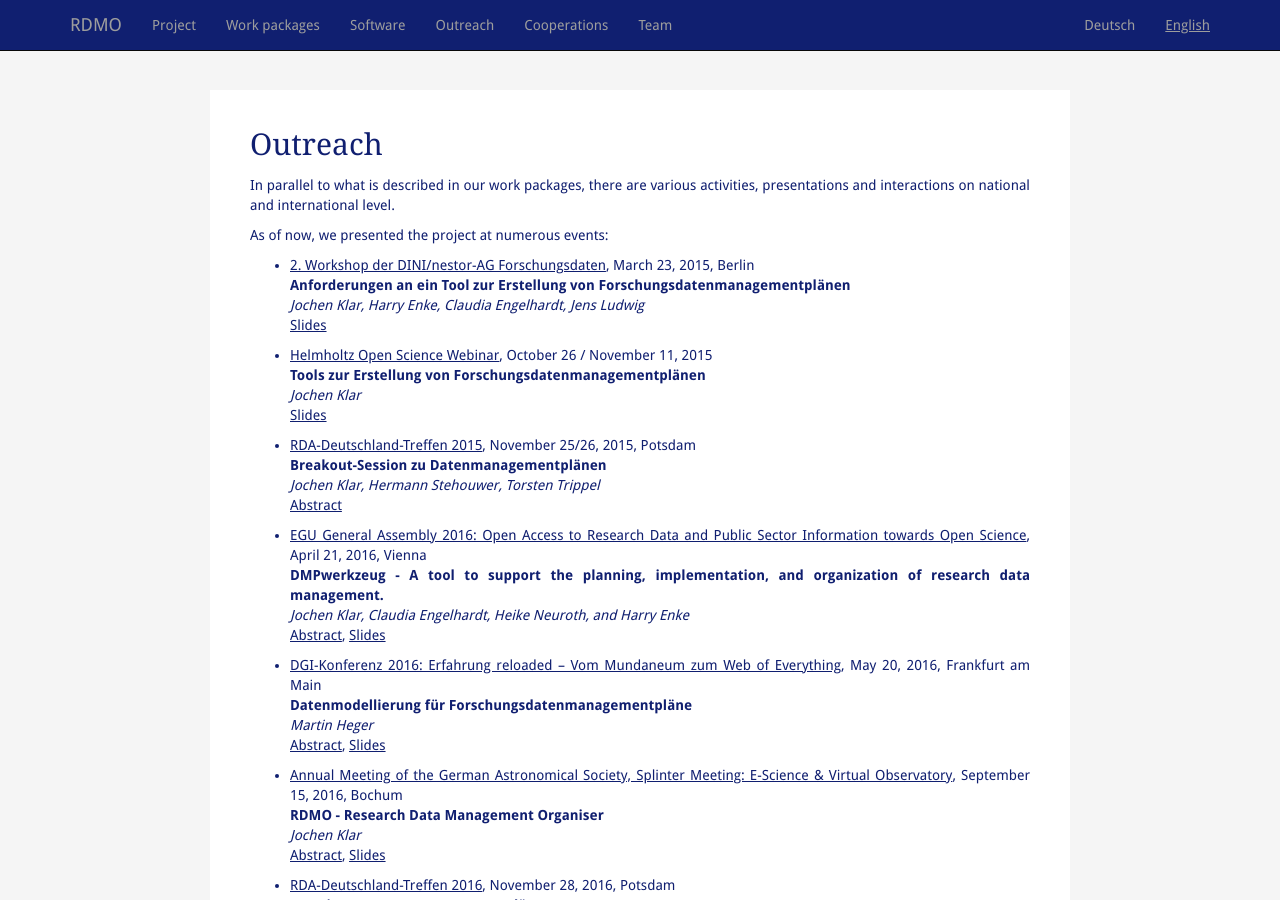
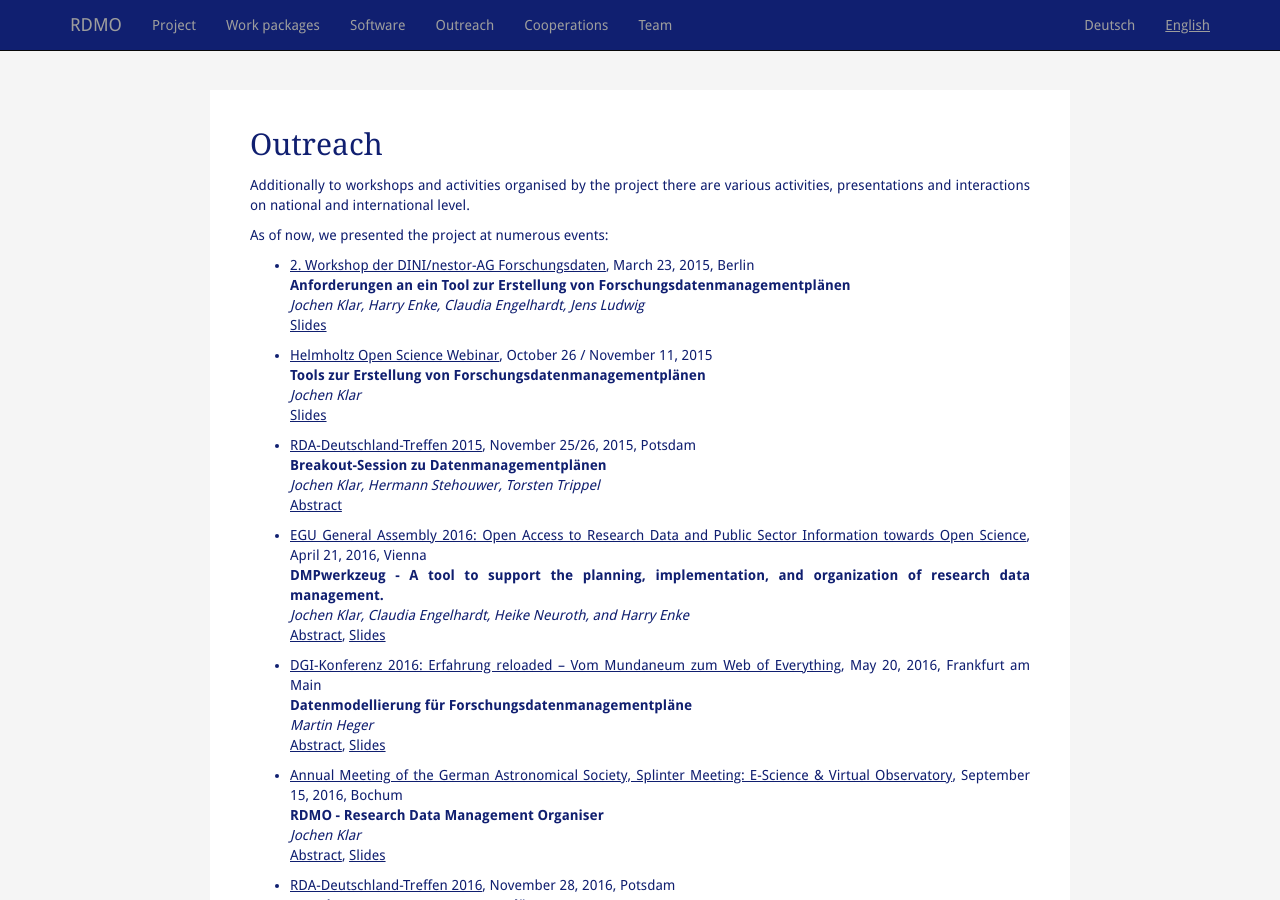
Before and after one commit to rdmorganiser/rdmorganiser.github.io, a Jekyll site: the page built from en/outreach.md, in a window 1280 px wide and 900 px high. Built offline with Jekyll 4.4.1, drawn with Linux system fonts in a browser that asks for light colours; our own code applies the rules of GitHub Pages for plain Markdown files.

Commit message:
Update outreach.md
expressions

```diff
--- a/en/outreach.md
+++ b/en/outreach.md
@@ -8,7 +8,7 @@ lang: en
 Outreach
 ========
 
-In parallel to what is described in our work packages, there are various activities, presentations and interactions on national and international level.
+Additionally to workshops and activities organised by the project there are various activities, presentations and interactions on national and international level.
 
 {% comment %}
 In the upcoming weeks, we will present RDMO at the following events:
```
